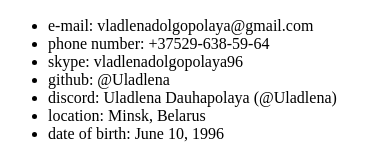
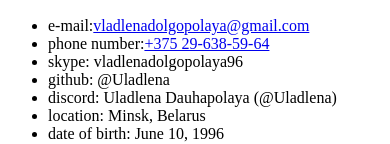
Before and after one commit to Uladlena/rsschool-cv, a plain HTML site: page index.html in a window 390 px wide. Shown: the part 591-735 px from the top of the page. Drawn offline with Linux system fonts and the light colour scheme.

Commit message:
feat: add links to phone number and email

```diff
--- a/index.html
+++ b/index.html
@@ -32,8 +32,8 @@
           <h2>Personal Information</h2>
           <img src="https://drive.google.com/file/d/1JFXOzt2u_Tj-JbIITaaf-ehLatP9xP1v/view?usp=sharing" width="266" height="300px" alt="photo"/>
           <ul>
-            <li>e-mail: vladlenadolgopolaya@gmail.com</li>
-            <li>phone number: +37529-638-59-64</li>
+            <li>e-mail:<a href="mailto:vladlenadolgopolaya@gmail.com">vladlenadolgopolaya@gmail.com</a></li>
+            <li>phone number:<a href="tel:80296385964">+375 29-638-59-64</a></li>
             <li>skype: vladlenadolgopolaya96</li>
             <li>github: @Uladlena</li>
             <li>discord: Uladlena Dauhapolaya (@Uladlena)</li>
```
